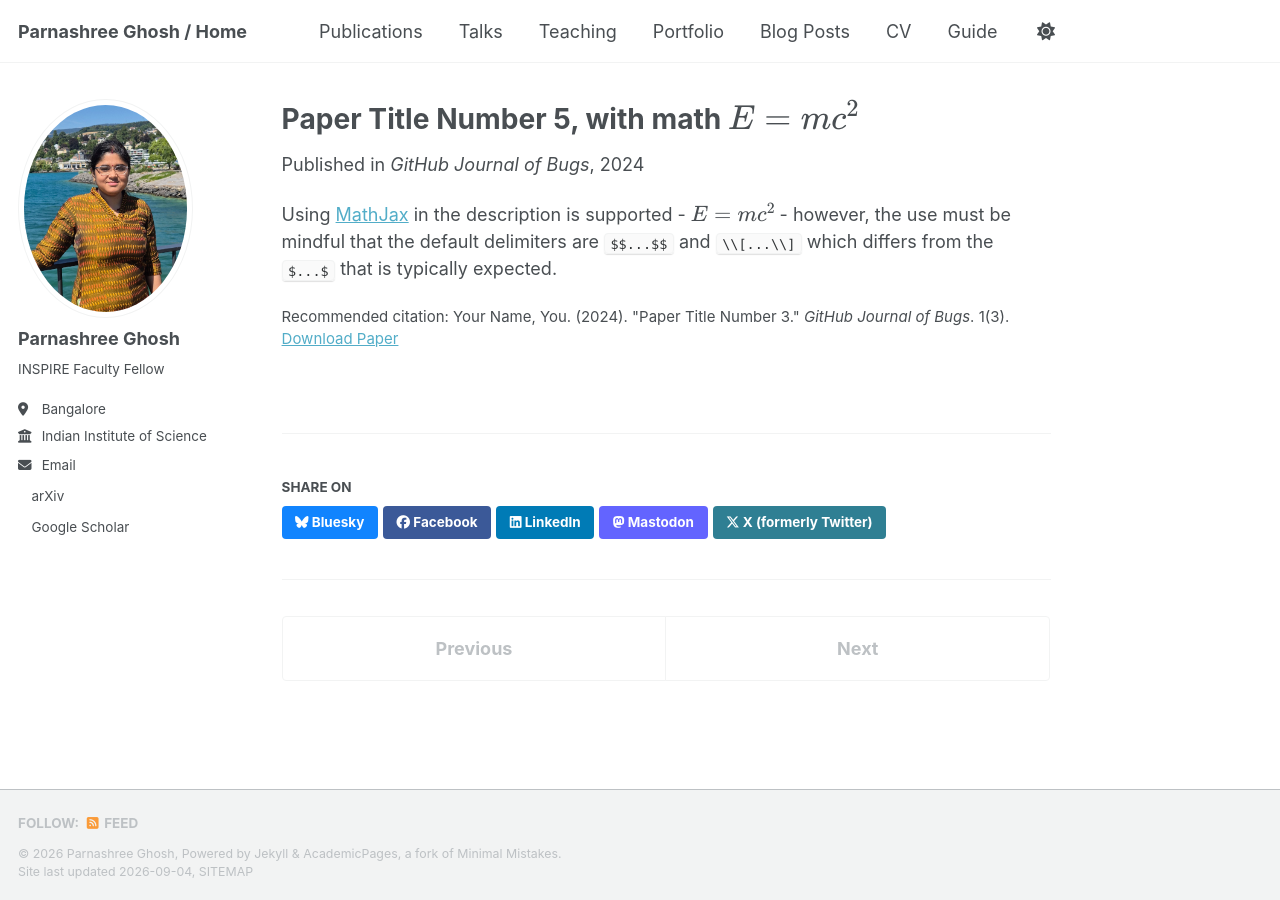
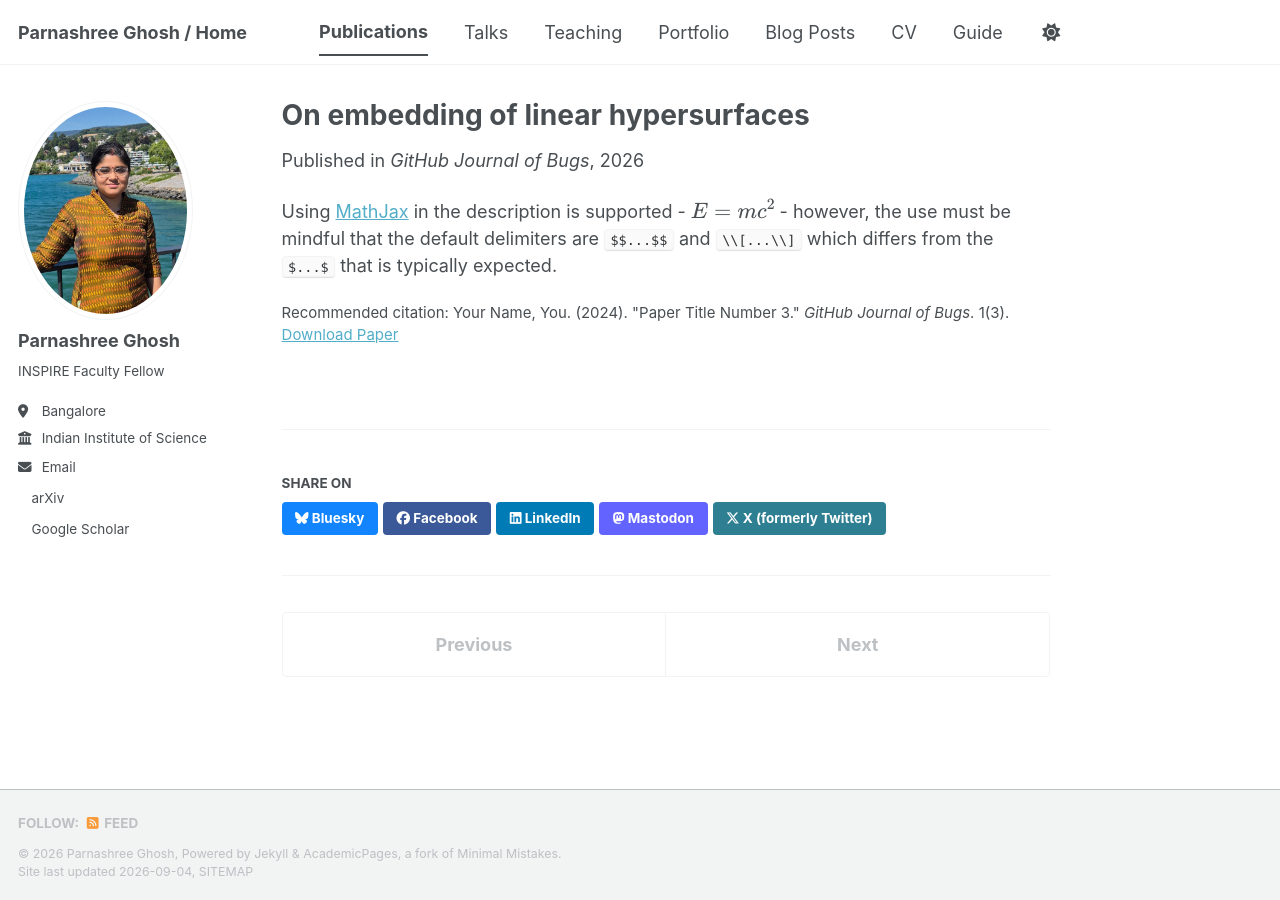
Before and after one commit to parnashree-math/parnashree-math.github.io, a Jekyll site: the page built from _publications/2025-06-08-paper-title-number-5.md, in a window 1280 px wide. Built offline with Jekyll 4.4.1, drawn with Linux system fonts in a browser that asks for light colours; a style sheet for code colours, icons or effects is not loaded.

Commit message:
Modify metadata for Paper Title Number 5
Updated paper title, category, date, and other metadata.

```diff
--- a/_publications/2025-06-08-paper-title-number-5.md
+++ b/_publications/2025-06-08-paper-title-number-5.md
@@ -1,10 +1,8 @@
 ---
-title: "Paper Title Number 5, with math $$E=mc^2$$"
+title: "On embedding of linear hypersurfaces"
 collection: publications
-category: conferences
-permalink: /publication/2024-02-17-paper-title-number-4
-excerpt: 'This paper is about a famous math equation, $$E=mc^2$$'
-date: 2024-02-17
+category: journals
+date: 2026-07-01
 venue: 'GitHub Journal of Bugs'
 paperurl: 'https://academicpages.github.io/files/paper3.pdf'
 citation: 'Your Name, You. (2024). &quot;Paper Title Number 3.&quot; <i>GitHub Journal of Bugs</i>. 1(3).'
```
